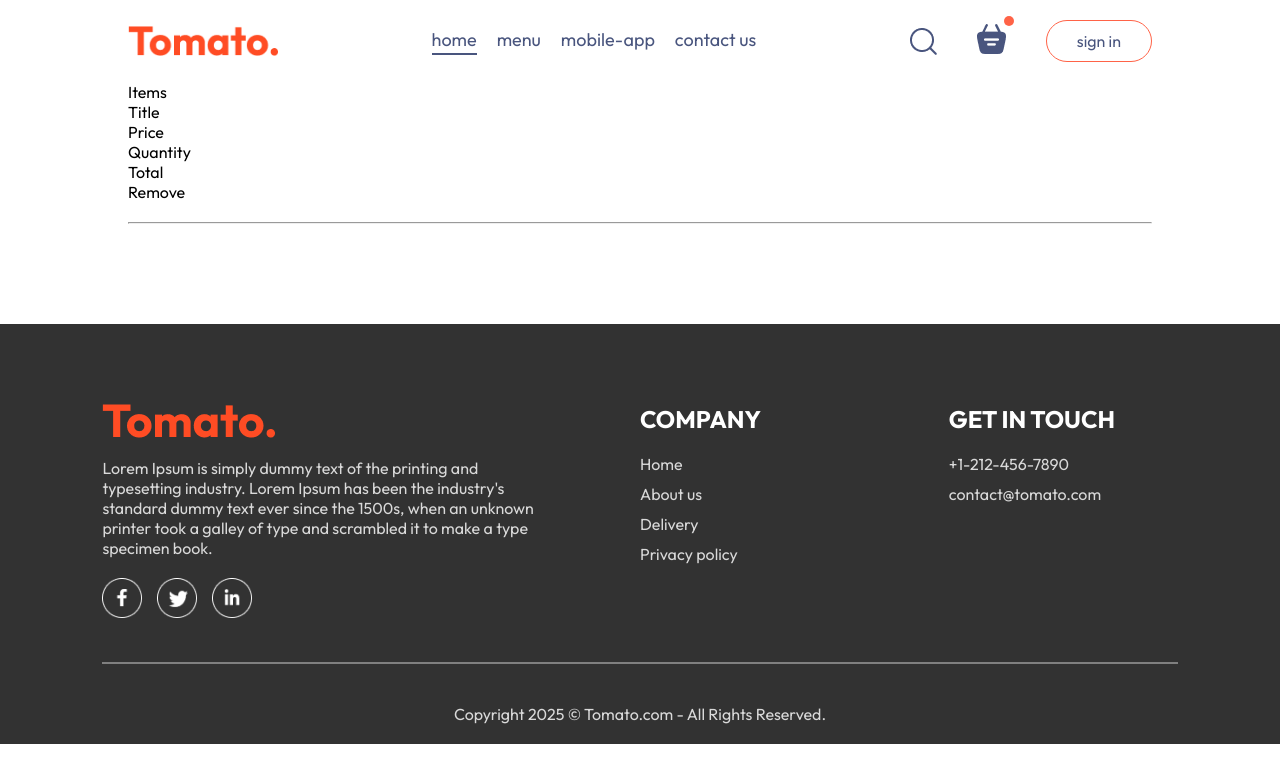
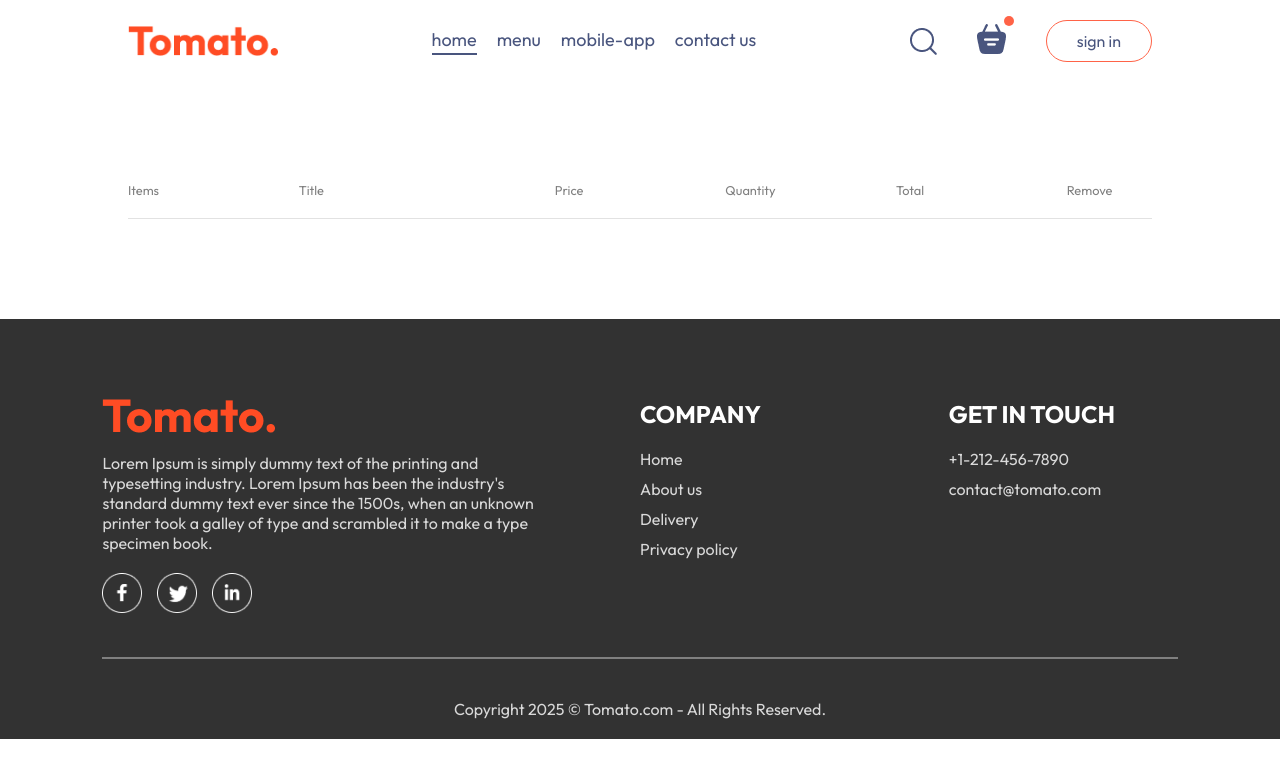
Before and after one commit to Vanshikathakur04/Food-del, a React (Vite) app in the folder frontend/: page /cart in a window 1280 px wide. Shown: the top 782 px of the page. Built offline with nearby package versions, Linux system fonts and the light colour scheme.

Commit message:
Create Cart CSS styles

```diff
--- a/frontend/src/pages/Cart/Cart.css
+++ b/frontend/src/pages/Cart/Cart.css
@@ -0,0 +1,25 @@
+.cart{
+  margin-top: 100px;
+}
+.cart-items-title{
+  display: grid;
+  grid-template-columns: 1fr 1.5fr 1fr 1fr 1fr 0.5fr;
+  align-items: center;
+  color: gray;
+  font-size: max(1vw,12px);
+}
+.cart-items-item{
+  margin: 10px 0px;
+  color: black;
+}
+.cart-items-item img{
+  width: 70px;
+}
+.cart hr{
+  height: 1px;
+  background-color: #e2e2e2;
+  border: none;
+}
+.cart-items-item .cross{
+  cursor: pointer;
+}
```
